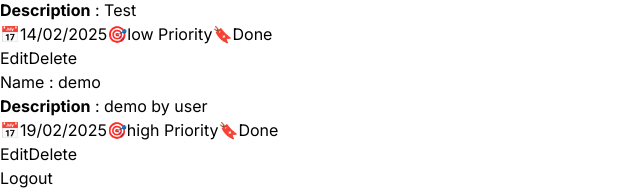
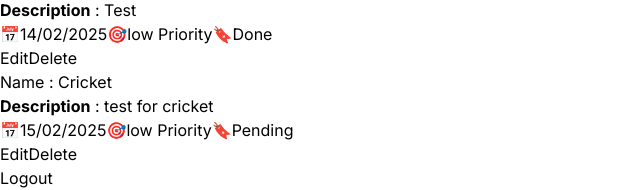
Before and after one commit to yogeshrana-1209/Todo_App, a React (Vite) app: page /todo-list in a window 1280 px wide. Shown: the part 554-744 px from the top of the page, without its empty margins (0-640 px from the left). Built offline with nearby package versions, Linux system fonts and the light colour scheme; data requests are answered from the project's data file; sample sign-in values are in the browser's storage.

Commit message:
last 1 final update

```diff
--- a/db.json
+++ b/db.json
@@ -55,13 +55,13 @@
       "name": "Test work"
     },
     {
-      "id": 1739528648269,
+      "id": "1739529780030",
       "agreed": true,
-      "status": "Done",
-      "priority": "high",
-      "date": "2025-02-19T18:30:00.000Z",
-      "description": "demo by user",
-      "name": "demo"
+      "status": "Pending",
+      "priority": "low",
+      "date": "2025-02-15T18:30:00.000Z",
+      "description": "test for cricket",
+      "name": "Cricket"
     }
   ]
 }
--- a/src/app/todos/Todos.jsx
+++ b/src/app/todos/Todos.jsx
@@ -1,12 +1,10 @@
 import TodoForm from "./components/TodoForm";
 import TodoList from "./components/TodoList";
-import { ToastContainer } from "react-toastify";
 
 
 export const Todos = () => {
   return (
     <div className="flex flex-col gap-5">
-      <ToastContainer />
       <TodoForm />
       <TodoList />
     </div>
--- a/src/app/todos/components/TodoList.jsx
+++ b/src/app/todos/components/TodoList.jsx
@@ -9,7 +9,6 @@ import { useState, useEffect } from "react";
 import ConfirmModal from "../../sharedComponent/confirmModal"; // Import your ConfirmModal component
 import TodoCard from "./TodoCard"; // Import the TodoCard component
 import { useNavigate } from "react-router-dom"; // Import useNavigate
-import { ToastContainer } from "react-toastify";
 import LoadingSpinner from "../../sharedComponent/loadingSpinner"; // Import the LoadingSpinner
 import { getStatus, logout } from "../store/AuthSlice";
 
@@ -17,6 +16,7 @@ export default function TodoList() {
   const todos = useSelector(getTodoList);
   const dispatch = useDispatch();
   const navigate = useNavigate(); // Initialize navigate
+
 
   //Get logged in status from Redux
   const isLoggedIn = useSelector(getStatus);
@@ -84,6 +84,7 @@ export default function TodoList() {
     }
     navigate("/todo-form"); // Redirect to add new task form
   };
+
 
   return (
     <>
--- a/src/app/todos/store/todoSlice.js
+++ b/src/app/todos/store/todoSlice.js
@@ -8,7 +8,6 @@ import api from "../../services/api/utils/axiosConfig";
 const initialState = {
   todos: [],
   selectedTodo: null,
-
 };
 
 // Fetch todos from the server
```
